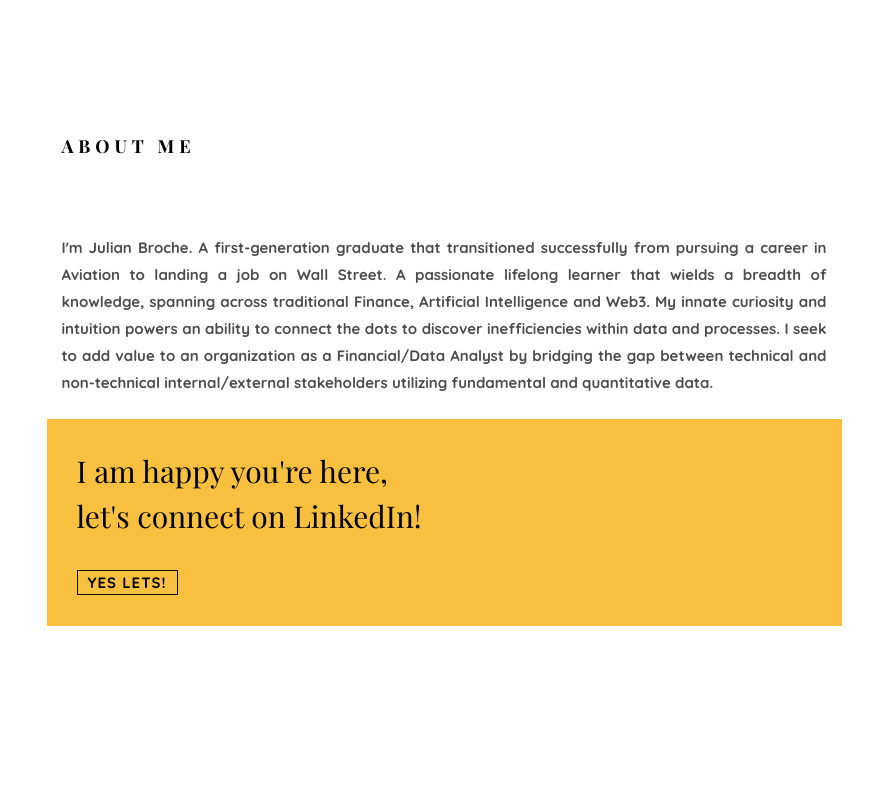
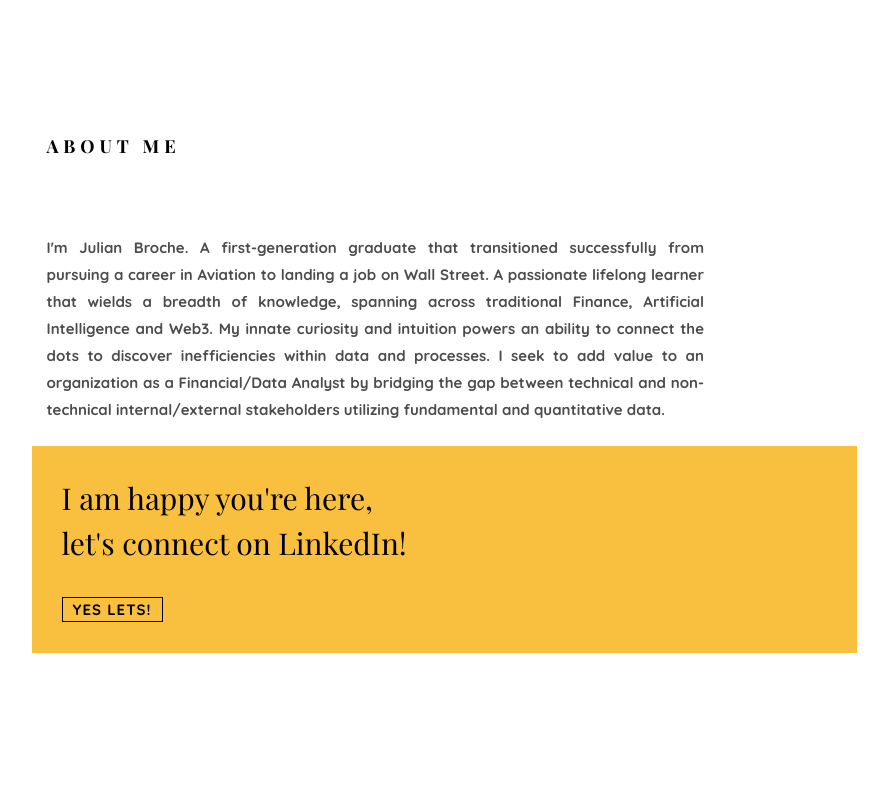
Before and after one commit to jbtrades/jbtrades.github.io, a plain HTML site: page index.html in a window 1280 px wide. Shown: the part 880-1680 px from the top of the page, without its empty margins (346-1234 px from the left). Drawn offline with nearby package versions, Linux system fonts and the light colour scheme; files whose address does not match are found by name; a web font is replaced by a local one.

Commit message:
Update index.html

```diff
--- a/index.html
+++ b/index.html
@@ -125,8 +125,7 @@ Copyright &copy;<script>document.write(new Date().getFullYear());</script> All r
 			<section class="colorlib-about" data-section="about">
 				<div class="colorlib-narrow-content">
 					<div class="row">
-						<div class="col-md-12">
-								<div class="col-md-12">
+						<div class="col-md-10">
 									<div class="about-desc">
 										<h2 class="colorlib-heading">About Me</h2>
 										<p align="justify"><strong>I'm Julian Broche.  A first-generation graduate that transitioned successfully from pursuing a career in Aviation to landing a job on Wall Street. A passionate lifelong learner that wields a breadth of knowledge, spanning across traditional Finance, Artificial Intelligence and Web3. My innate curiosity and intuition powers an ability to connect the dots to discover inefficiencies within data and processes. I seek to add value to an organization as a Financial/Data Analyst by bridging the gap between technical and non-technical internal/external stakeholders utilizing fundamental and quantitative data. </p>
```
